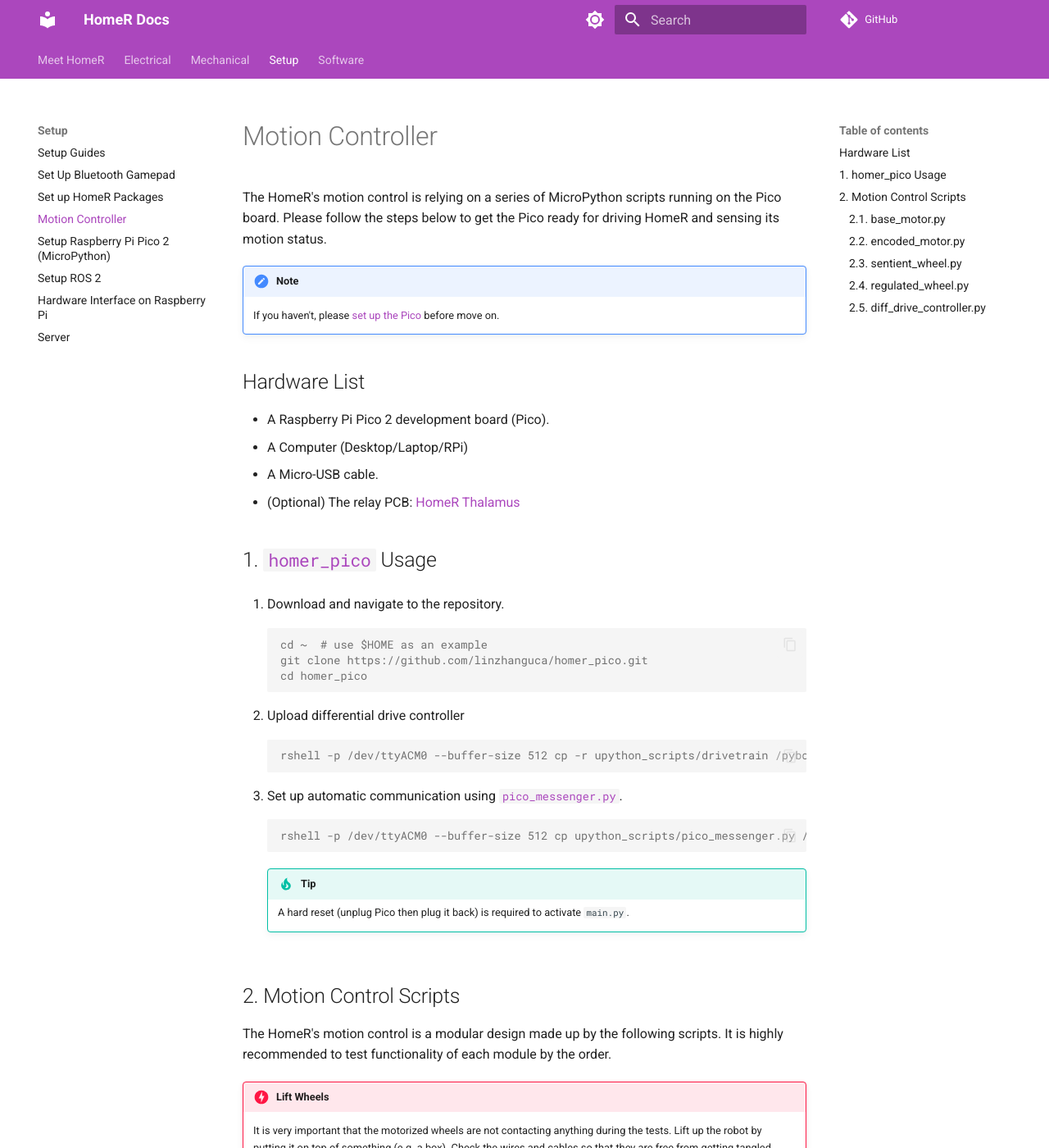
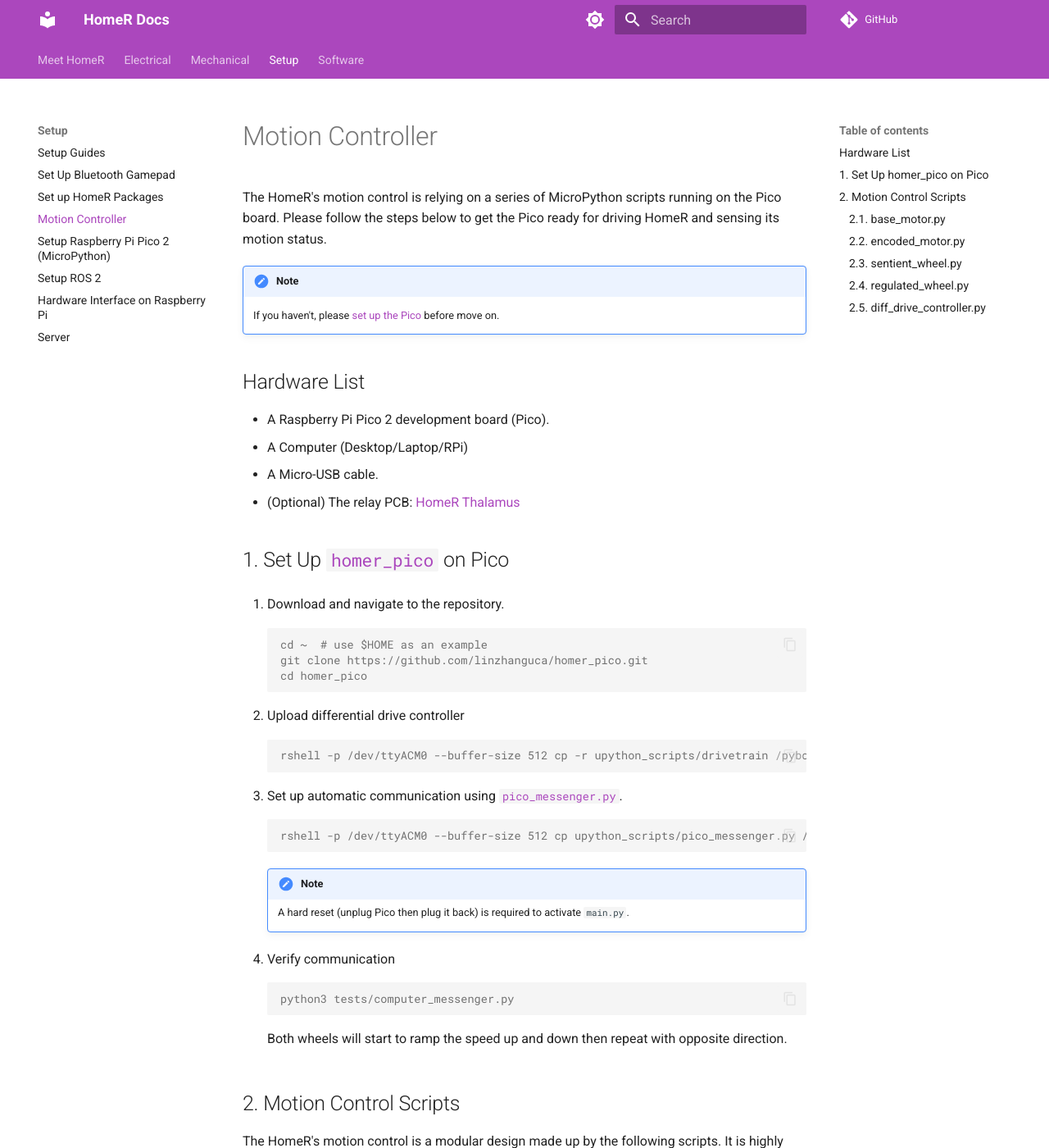
Before and after one commit to linzhangUCA/homer_docs, an MkDocs documentation site: the page built from docs/setup/motion_control.md, in a window 1280 px wide and 1400 px high. Shown: the whole window at 82% size. Built offline with MkDocs 1.6.1 and Material for MkDocs 9.7.7, drawn with Linux system fonts in a browser that asks for light colours; comment, search, counter and statistics services are not loaded.

Commit message:
update motion control setup page

````diff
--- a/docs/setup/motion_control.md
+++ b/docs/setup/motion_control.md
@@ -13,7 +13,7 @@
 - A Micro-USB cable.
 - (Optional) The relay PCB: [HomeR Thalamus](https://github.com/linzhangUCA/homer_ee)
 
-## 1. [`homer_pico`](https://github.com/linzhangUCA/homer_pico) Usage
+## 1. Set Up [`homer_pico`](https://github.com/linzhangUCA/homer_pico) on Pico
 
 1. Download and navigate to the repository.
 
@@ -35,8 +35,14 @@
     rshell -p /dev/ttyACM0 --buffer-size 512 cp upython_scripts/pico_messenger.py /pyboard/main.py
     ```
 
-    !!! tip
+    !!! note
         A hard reset (unplug Pico then plug it back) is required to activate `main.py`.
+
+4. Verify communication
+    ```console
+    python3 tests/computer_messenger.py
+    ```
+    Both wheels will start to ramp the speed up and down then repeat with opposite direction.
 
 ## 2. Motion Control Scripts
 
````
